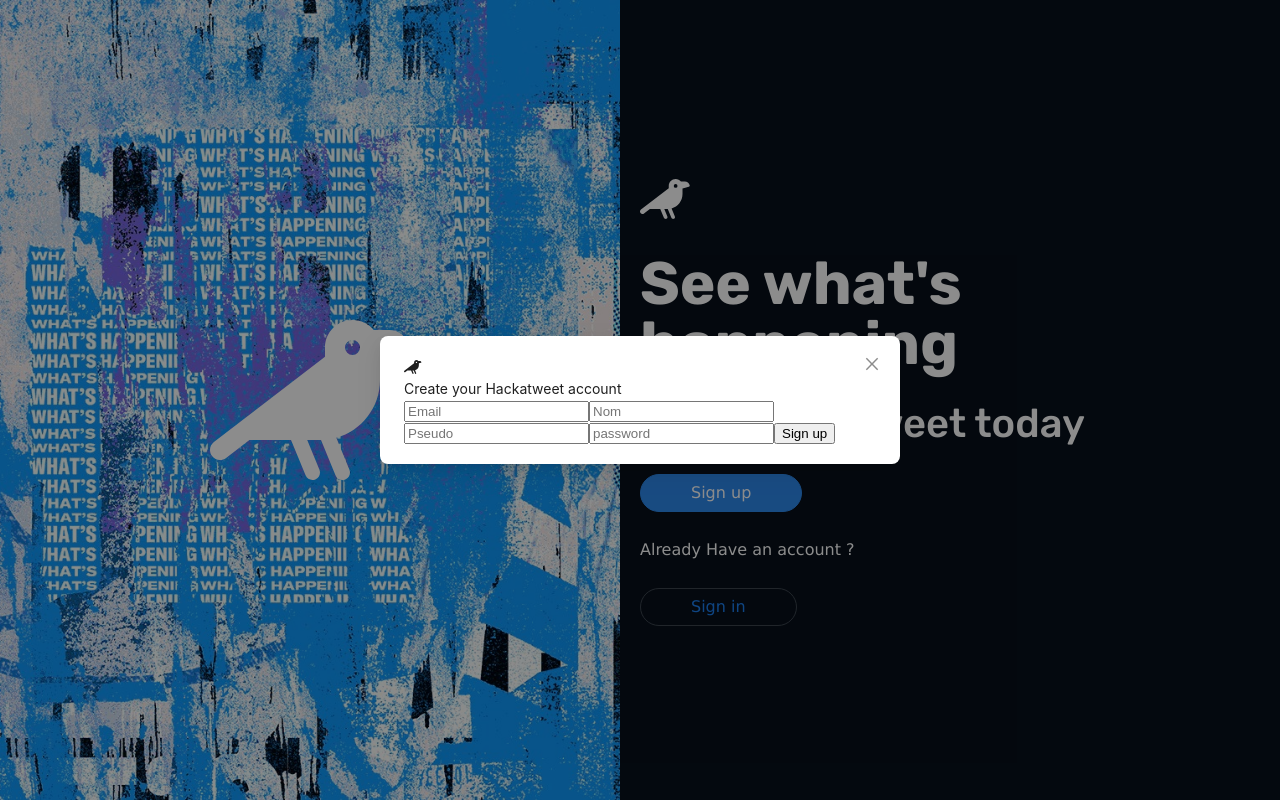
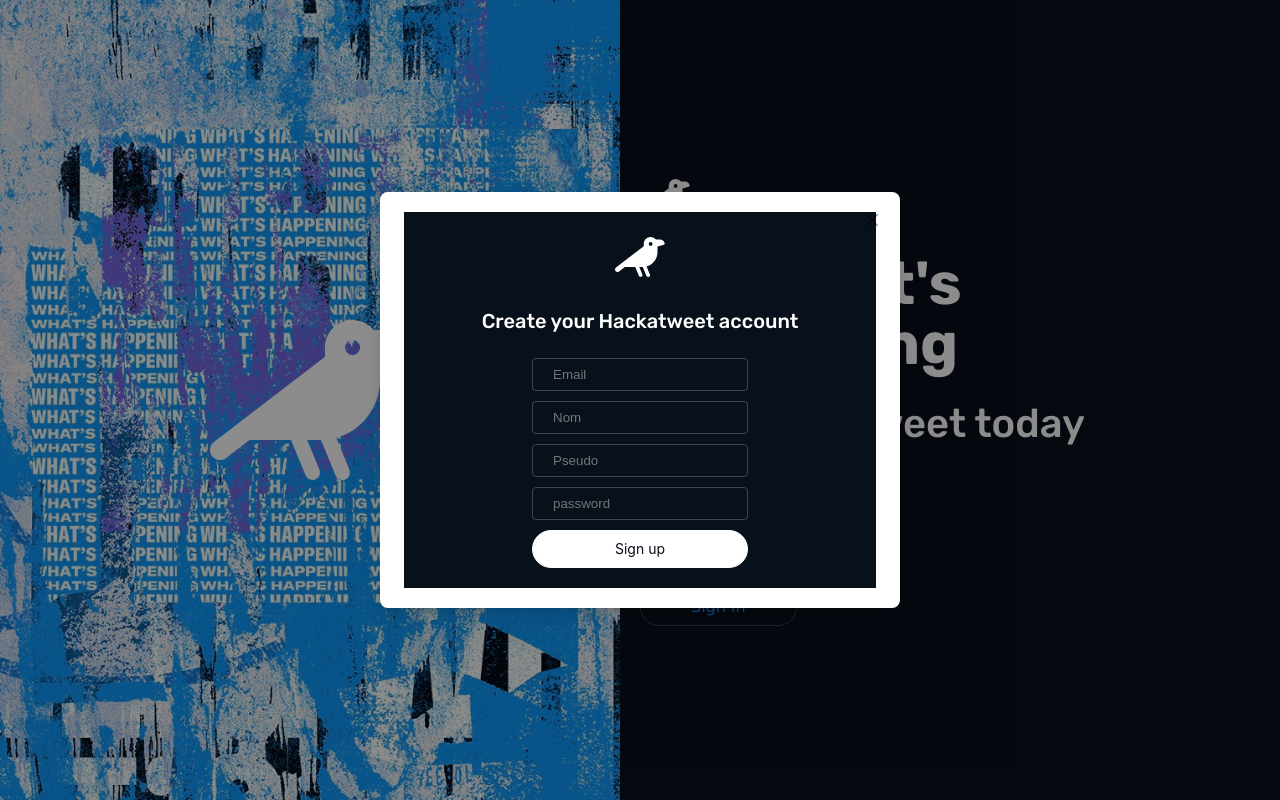
Before and after one commit to Tobear91/hackatweet, a Next.js app in the folder frontend/: page / in a window 1280 px wide. Both pictures are taken after a click on the button "Sign up". Built offline with nearby package versions, Linux system fonts and the light colour scheme.

Commit message:
Final page login

```diff
--- a/frontend/components/Login.js
+++ /dev/null
@@ -1,81 +0,0 @@
-import styles from "../styles/Login.module.scss";
-import { FontAwesomeIcon } from "@fortawesome/react-fontawesome";
-import { faCrow } from "@fortawesome/free-solid-svg-icons";
-import { Modal } from "antd";
-import { useState } from "react";
-import { useDispatch } from "react-redux";
-import { login } from "../reducers/users";
-
-function Login() {
-  const dispatch = useDispatch();
-  const [isModalOpen, setIsModalOpen] = useState(false);
-  const [formSignup, setFormSignup] = useState({
-    email: "",
-    name: "",
-    pseudo: "",
-    password: "",
-  });
-
-  const handleSetFormSignup = (e) => {
-    setFormSignup({ ...formSignup, [e.target.name]: e.target.value });
-  };
-
-  const handleSubmit = async (e) => {
-    e.preventDefault();
-    const url = "http://localhost:3000/users/signup";
-    const options = {
-      method: "POST",
-      headers: { "Content-Type": "application/json" },
-      body: JSON.stringify(formSignup),
-    };
-
-    const response = await fetch(url, options);
-    const datas = await response.json();
-
-    if (datas.result) {
-      dispatch(login(datas.user));
-    }
-  };
-
-  const showModal = () => {
-    setIsModalOpen(true);
-  };
-
-  const handleCancel = () => {
-    setIsModalOpen(false);
-  };
-
-  return (
-    <>
-      <section className={styles.login_page}>
-        <div>
-          <FontAwesomeIcon icon={faCrow} />
-        </div>
-        <div>
-          <FontAwesomeIcon icon={faCrow} />
-          <h1>See what's happening</h1>
-          <h2>Join Hackatweet today</h2>
-          <button className={`button light`} onClick={showModal}>
-            Sign up
-          </button>
-          <p>Already Have an account ?</p>
-          <button className={`button dark`}>Sign in</button>
-        </div>
-      </section>
-
-      <Modal classNames={`${styles.modal} ${styles.signup}`} centered closable={{ "aria-label": "Custom Close Button" }} open={isModalOpen} onCancel={handleCancel} footer={null}>
-        <FontAwesomeIcon icon={faCrow} />
-        <h3>Create your Hackatweet account</h3>
-        <form onSubmit={(e) => handleSubmit(e)}>
-          <input type="email" name="email" placeholder="Email" value={formSignup.email} onChange={(e) => handleSetFormSignup(e)} />
-          <input type="text" name="name" placeholder="Nom" value={formSignup.name} onChange={(e) => handleSetFormSignup(e)} />
-          <input type="text" name="pseudo" placeholder="Pseudo" value={formSignup.pseudo} onChange={(e) => handleSetFormSignup(e)} />
-          <input type="password" name="password" placeholder="password" value={formSignup.password} onChange={(e) => handleSetFormSignup(e)} />
-          <button type="submit">Sign up</button>
-        </form>
-      </Modal>
-    </>
-  );
-}
-
-export default Login;
--- /dev/null
+++ b/frontend/components/Login/Login.js
@@ -0,0 +1,49 @@
+import styles from "../../styles/login/Login.module.scss";
+import { FontAwesomeIcon } from "@fortawesome/react-fontawesome";
+import { faCrow } from "@fortawesome/free-solid-svg-icons";
+import { Modal } from "antd";
+import { useState } from "react";
+import Signup from "./Signup";
+import Signin from "./Signin";
+
+function Login() {
+  const [isModalOpen, setIsModalOpen] = useState(false);
+  const [isSignupModal, setIsSignupModal] = useState(false);
+
+  const showModal = (modal) => {
+    setIsModalOpen(true);
+    setIsSignupModal(modal === "signup");
+  };
+
+  const handleCancel = () => {
+    setIsModalOpen(false);
+  };
+
+  return (
+    <>
+      <section className={styles.login_page}>
+        <div>
+          <FontAwesomeIcon icon={faCrow} />
+        </div>
+        <div>
+          <FontAwesomeIcon icon={faCrow} />
+          <h1>See what's happening</h1>
+          <h2>Join Hackatweet today</h2>
+          <button className={`button light`} onClick={() => showModal("signup")}>
+            Sign up
+          </button>
+          <p>Already Have an account ?</p>
+          <button className={`button dark`} onClick={() => showModal("signin")}>
+            Sign in
+          </button>
+        </div>
+      </section>
+
+      <Modal centered closable={{ "aria-label": "Custom Close Button" }} open={isModalOpen} onCancel={handleCancel} footer={null}>
+        {isSignupModal ? <Signup /> : <Signin />}
+      </Modal>
+    </>
+  );
+}
+
+export default Login;
--- /dev/null
+++ b/frontend/components/Login/Signin.js
@@ -0,0 +1,59 @@
+import styles from "../../styles/login/Signin.module.scss";
+import { FontAwesomeIcon } from "@fortawesome/react-fontawesome";
+import { faCrow } from "@fortawesome/free-solid-svg-icons";
+import { useState } from "react";
+import { useDispatch } from "react-redux";
+import { login } from "../../reducers/users";
+import { useRouter } from "next/router";
+
+function Signin() {
+  const router = useRouter();
+  const dispatch = useDispatch();
+  const [error, setError] = useState(null);
+  const [form, setForm] = useState({
+    email: "",
+    password: "",
+  });
+
+  const handleSetform = (e) => {
+    setForm({ ...form, [e.target.name]: e.target.value });
+  };
+
+  const handleSubmit = async (e) => {
+    e.preventDefault();
+    const url = "http://localhost:3000/users/signin";
+    const options = {
+      method: "POST",
+      headers: { "Content-Type": "application/json" },
+      body: JSON.stringify(form),
+    };
+
+    const response = await fetch(url, options);
+    const datas = await response.json();
+
+    if (datas.result) {
+      dispatch(login(datas.user));
+      setError(null);
+      router.push("/home");
+    } else {
+      setError(datas.error);
+    }
+  };
+
+  return (
+    <section className={`${styles.modal} ${styles.signin}`}>
+      <FontAwesomeIcon icon={faCrow} />
+      <h3>Login with your Hackatweet account</h3>
+      <form onSubmit={(e) => handleSubmit(e)}>
+        <input type="email" name="email" className="input" placeholder="Email" value={form.email} onChange={(e) => handleSetform(e)} />
+        <input type="password" name="password" className="input" placeholder="password" value={form.password} onChange={(e) => handleSetform(e)} />
+        <button type="submit" className="button white">
+          Sign in
+        </button>
+        {error && <p>{error}</p>}
+      </form>
+    </section>
+  );
+}
+
+export default Signin;
--- /dev/null
+++ b/frontend/components/Login/Signup.js
@@ -0,0 +1,63 @@
+import styles from "../../styles/login/Signup.module.scss";
+import { FontAwesomeIcon } from "@fortawesome/react-fontawesome";
+import { faCrow } from "@fortawesome/free-solid-svg-icons";
+import { useState } from "react";
+import { useDispatch } from "react-redux";
+import { login } from "../../reducers/users";
+import { useRouter } from "next/router";
+
+function Signup() {
+  const router = useRouter();
+  const dispatch = useDispatch();
+  const [error, setError] = useState(null);
+  const [formSignup, setFormSignup] = useState({
+    email: "",
+    name: "",
+    pseudo: "",
+    password: "",
+  });
+
+  const handleSetFormSignup = (e) => {
+    setFormSignup({ ...formSignup, [e.target.name]: e.target.value });
+  };
+
+  const handleSubmit = async (e) => {
+    e.preventDefault();
+    const url = "http://localhost:3000/users/signup";
+    const options = {
+      method: "POST",
+      headers: { "Content-Type": "application/json" },
+      body: JSON.stringify(formSignup),
+    };
+
+    const response = await fetch(url, options);
+    const datas = await response.json();
+
+    if (datas.result) {
+      dispatch(login(datas.user));
+      setError(null);
+      router.push("/home");
+    } else {
+      setError(datas.error);
+    }
+  };
+
+  return (
+    <section className={`${styles.modal} ${styles.signup}`}>
+      <FontAwesomeIcon icon={faCrow} />
+      <h3>Create your Hackatweet account</h3>
+      <form onSubmit={(e) => handleSubmit(e)}>
+        <input type="email" name="email" className="input" placeholder="Email" value={formSignup.email} onChange={(e) => handleSetFormSignup(e)} />
+        <input type="text" name="name" className="input" placeholder="Nom" value={formSignup.name} onChange={(e) => handleSetFormSignup(e)} />
+        <input type="text" name="pseudo" className="input" placeholder="Pseudo" value={formSignup.pseudo} onChange={(e) => handleSetFormSignup(e)} />
+        <input type="password" name="password" className="input" placeholder="password" value={formSignup.password} onChange={(e) => handleSetFormSignup(e)} />
+        <button type="submit" className="button white">
+          Sign up
+        </button>
+        {error && <p>{error}</p>}
+      </form>
+    </section>
+  );
+}
+
+export default Signup;
--- a/frontend/pages/index.js
+++ b/frontend/pages/index.js
@@ -1,4 +1,4 @@
-import Login from "../components/Login";
+import Login from "../components/Login/Login";
 
 function index() {
   return <Login />;
--- a/frontend/styles/core/designsystem.scss
+++ b/frontend/styles/core/designsystem.scss
@@ -27,4 +27,27 @@
       color: #ffffff;
     }
   }
+
+  &.white {
+    background: #ffffff;
+    color: $dark;
+    border: 1px solid #ffffff;
+
+    &:hover {
+      background: $dark;
+      color: #ffffff;
+    }
+  }
 }
+
+*:focus {
+  outline: none;
+}
+
+.input {
+  background-color: $dark;
+  color: #ffffff;
+  border: 1px solid $blue-grey;
+  border-radius: 4px;
+  padding: 8px 20px;
+}
--- a/frontend/styles/Login.module.scss
+++ b/frontend/styles/login/Login.module.scss
@@ -1,4 +1,4 @@
-@import "./core/variables.scss";
+@import "../core/variables.scss";
 
 .login_page {
   height: 100%;
@@ -51,11 +51,3 @@
     }
   }
 }
-
-.modal {
-  &.signup {
-    background-color: $blue-dark !important;
-    .ant-modal-content {
-    }
-  }
-}
--- /dev/null
+++ b/frontend/styles/login/Signin.module.scss
@@ -0,0 +1,37 @@
+@import "../core/variables.scss";
+
+.modal {
+  &.signin {
+    background-color: $dark;
+    text-align: center;
+    color: #ffffff;
+    padding: 20px;
+
+    svg {
+      width: 50px;
+      height: 50px;
+    }
+
+    h3 {
+      font-family: "Rubik", Geneva, sans-serif;
+      font-size: 2rem;
+      font-weight: 500;
+      margin: 20px 0;
+    }
+
+    form {
+      display: flex;
+      flex-direction: column;
+      align-items: center;
+      gap: 10px;
+
+      > * {
+        width: 50%;
+      }
+
+      p {
+        color: #ff0000;
+      }
+    }
+  }
+}
--- /dev/null
+++ b/frontend/styles/login/Signup.module.scss
@@ -0,0 +1,37 @@
+@import "../core/variables.scss";
+
+.modal {
+  &.signup {
+    background-color: $dark;
+    text-align: center;
+    color: #ffffff;
+    padding: 20px;
+
+    svg {
+      width: 50px;
+      height: 50px;
+    }
+
+    h3 {
+      font-family: "Rubik", Geneva, sans-serif;
+      font-size: 2rem;
+      font-weight: 500;
+      margin: 20px 0;
+    }
+
+    form {
+      display: flex;
+      flex-direction: column;
+      align-items: center;
+      gap: 10px;
+
+      > * {
+        width: 50%;
+      }
+
+      p {
+        color: #ff0000;
+      }
+    }
+  }
+}
```
